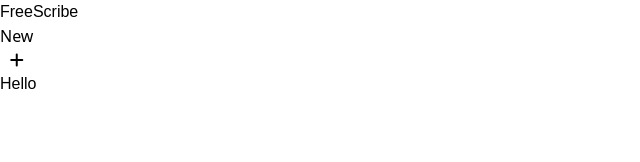
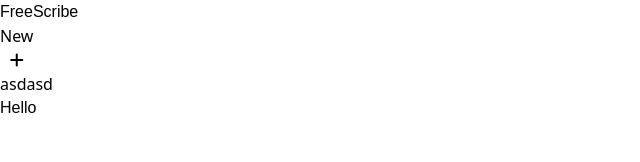
Before and after one commit to AhmedImtiazKhan/free-scribe, a React (Vite) app: page / in a window 1280 px wide. Shown: the top 162 px of the page, without its empty margins (0-640 px from the left). Built offline with nearby package versions, Linux system fonts and the light colour scheme.

Commit message:
Styling enhancements

```diff
--- a/src/App.jsx
+++ b/src/App.jsx
@@ -1,4 +1,6 @@
 import { useState } from "react";
+import Header from "./components/Header";
+import HomePage from "./components/HomePage";
 
 function App() {
   const [count, setCount] = useState(0);
@@ -7,16 +9,8 @@
     <>
       <div className="flex flex-col p-4 max-w-[1000px] mx-auto w-full">
         <section className="min-h-screen flex flex-col">
-          <header className="flex items-center justify-between gap-4">
-            <h1>
-              Free<span className="text-blue-400">Scribe</span>
-            </h1>
-            <button className="flex items-center gap-2">
-              <p>New</p>
-              <i className="fa-solid fa-plus"></i>
-            </button>
-          </header>
-          <main className="flex-1 bg-green-400"></main>
+          <Header />
+          <HomePage />
         </section>
         <h1 className="text-green-400">Hello</h1>
         <footer></footer>
--- /dev/null
+++ b/src/components/Header.jsx
@@ -0,0 +1,15 @@
+import React from "react";
+
+export default function Header() {
+  return (
+    <header className="flex items-center justify-between gap-4">
+      <h1>
+        Free<span className="text-blue-400">Scribe</span>
+      </h1>
+      <button className="flex items-center gap-2">
+        <p>New</p>
+        <i className="fa-solid fa-plus"></i>
+      </button>
+    </header>
+  );
+}
--- /dev/null
+++ b/src/components/HomePage.jsx
@@ -0,0 +1,7 @@
+import React from "react";
+
+export default function HomePage() {
+  return (
+    <main className="flex-1 p-4 flex flex-col justify-center">asdasd</main>
+  );
+}
```
